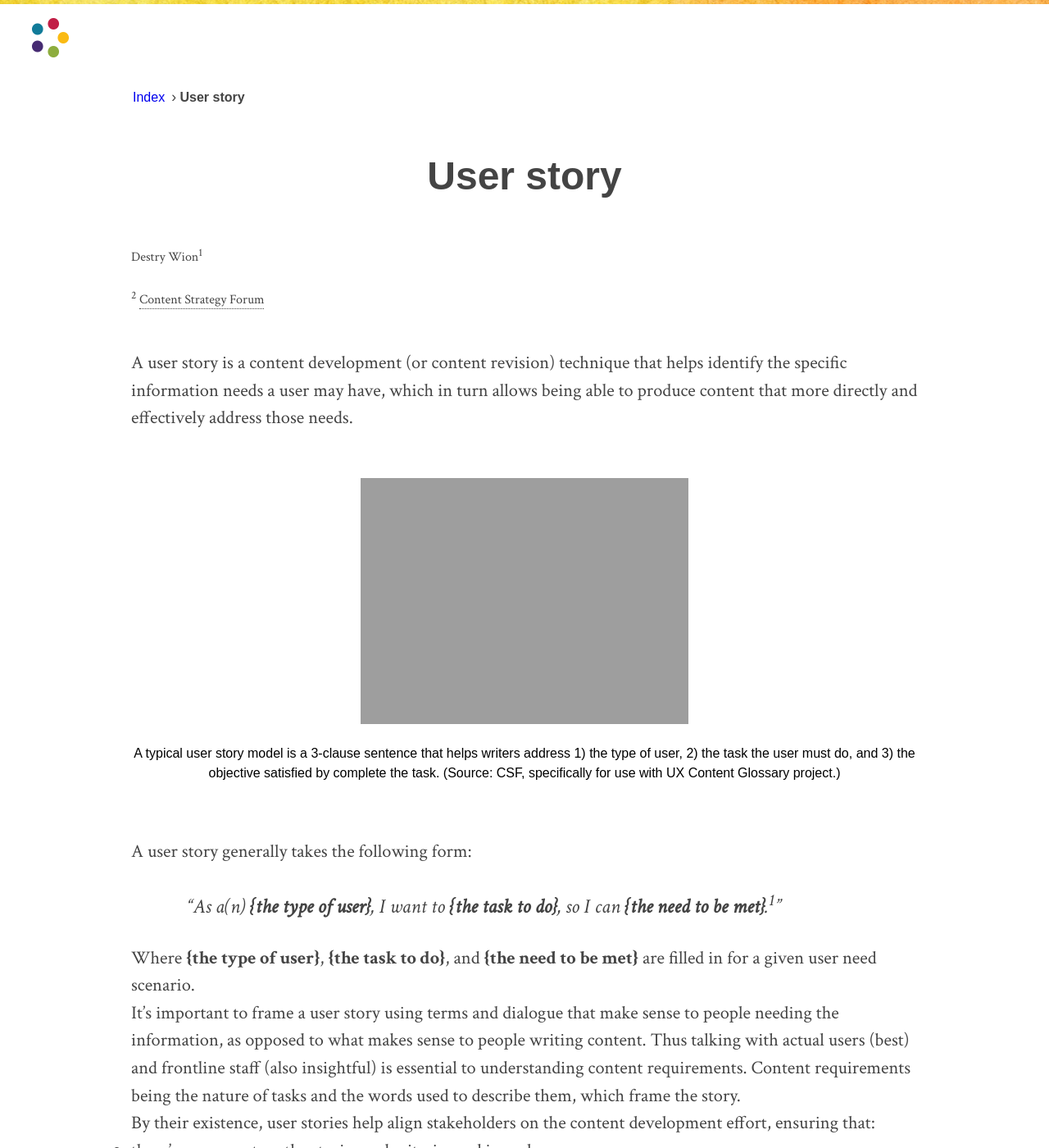
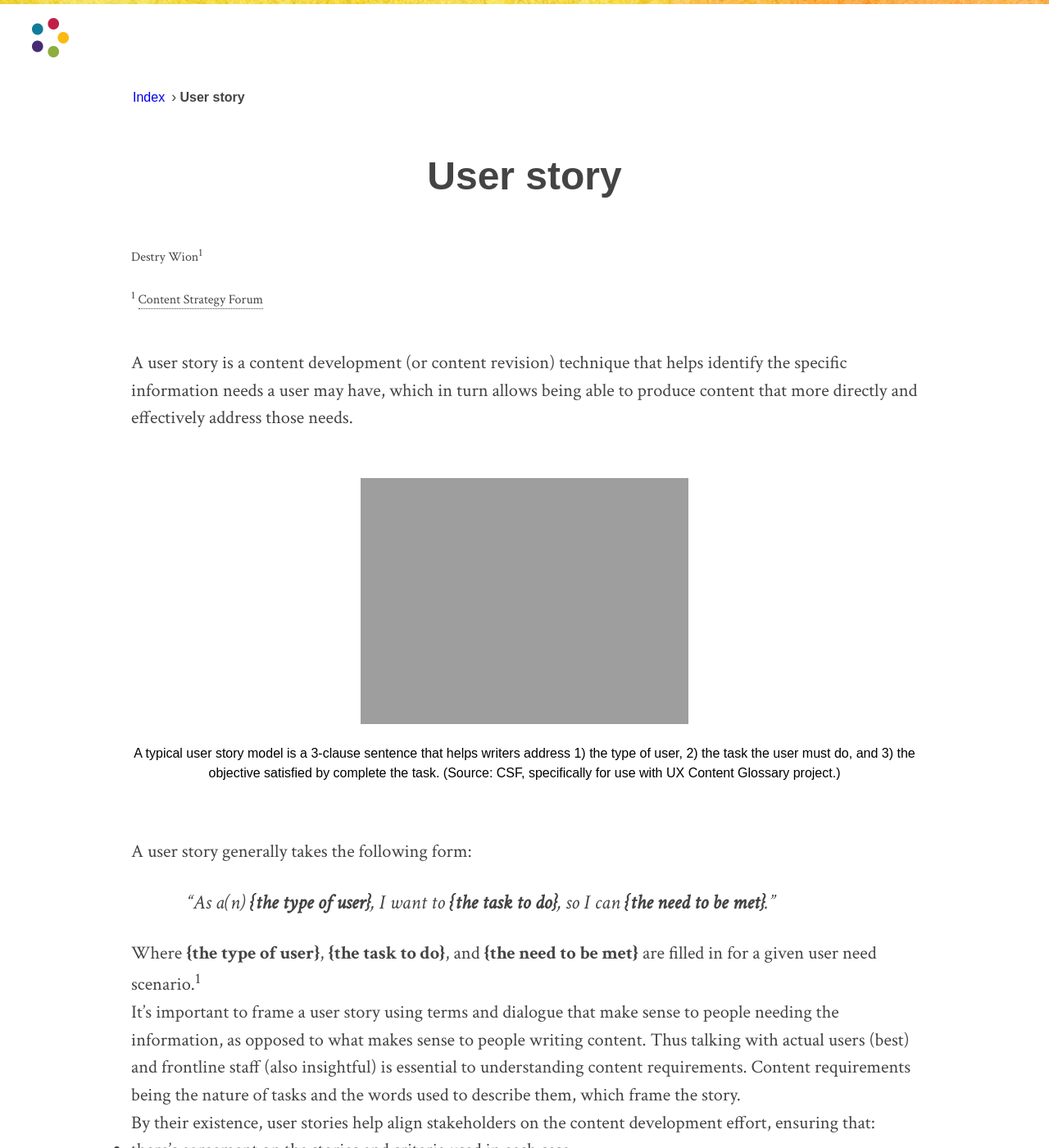
Before and after one commit to content-strategy-forum/csf-glossary, a Jekyll site: the page built from user-story.md, in a window 1280 px wide and 1400 px high. Shown: the whole window at 82% size. Built offline with Jekyll 4.4.1, drawn with Linux system fonts in a browser that asks for light colours; some web fonts are replaced.

Commit message:
markdown failure

```diff
--- a/user-story.md
+++ b/user-story.md
@@ -22,10 +22,10 @@ figcaption: A typical user story model is a 3-clause sentence that helps writers
 
 <section class="contributors">
 	<ul class="authors nomark">
-		<li>Destry Wion<sup id="#affil-1">1</sup></li>
+		<li>Destry Wion<sup>1</sup></li>
 	</ul>
 	<ol class="affiliations nomark">
-		<li id="affil-1"><sup>2</sup> <a href="https://csf.community">Content Strategy Forum</a></li>
+		<li><sup>1</sup> <a href="https://csf.community">Content Strategy Forum</a></li>
 	</ol>
 </section>
 
@@ -43,9 +43,9 @@ A user story is a content development (or content revision) technique that helps
 
 A user story generally takes the following form:
 
-> As a(n) __{the type of user}__, I want to __{the task to do}__, so I can __{the need to be met}__.<sup class="ref">1</sup>
+> As a(n) __{the type of user}__, I want to __{the task to do}__, so I can __{the need to be met}__.
 
-Where __{the type of user}__, __{the task to do}__, and __{the need to be met}__ are filled in for a given user need scenario.
+Where __{the type of user}__, __{the task to do}__, and __{the need to be met}__ are filled in for a given user need scenario.<sup class="ref">1</sup>
 
 It's important  to frame a user story using terms and dialogue that make sense to people needing the information, as opposed to what makes sense to people writing content. Thus talking with actual users (best) and frontline staff (also insightful) is essential to understanding content requirements. Content requirements being the nature of tasks and the words used to describe them, which frame the story.
 
@@ -55,7 +55,7 @@ By their existence, user stories help align stakeholders on the content developm
 * efforts are not duplicated, and
 * the work of subject matter experts is acknowledged and respected (who may be protective of content they've already written, but which needs refactored according to the new strategy effort).
 
-User stories can also be used as an [agile content](https://{% include domain.html %}/agile-content.md) technique to leverage the responsibility of content development across team members and prioritize the work.<sup class="ref">2</sup> One approach to this is to reframe content requirements as user stories on sticky notes based on the underlying user needs. Acceptance criteria can then be written that describes when a task is done and a need is met.
+User stories can also be used as an [agile content](https://{% include domain.html %}/agile-content.html) technique to leverage the responsibility of content development across team members and prioritize the work.<sup class="ref">2</sup> One approach to this is to reframe content requirements as user stories on sticky notes based on the underlying user needs. Acceptance criteria can then be written that describes when a task is done and a need is met.
 
 <!-- EXAMPLE PARAGRAPH(S) -->
 
```
